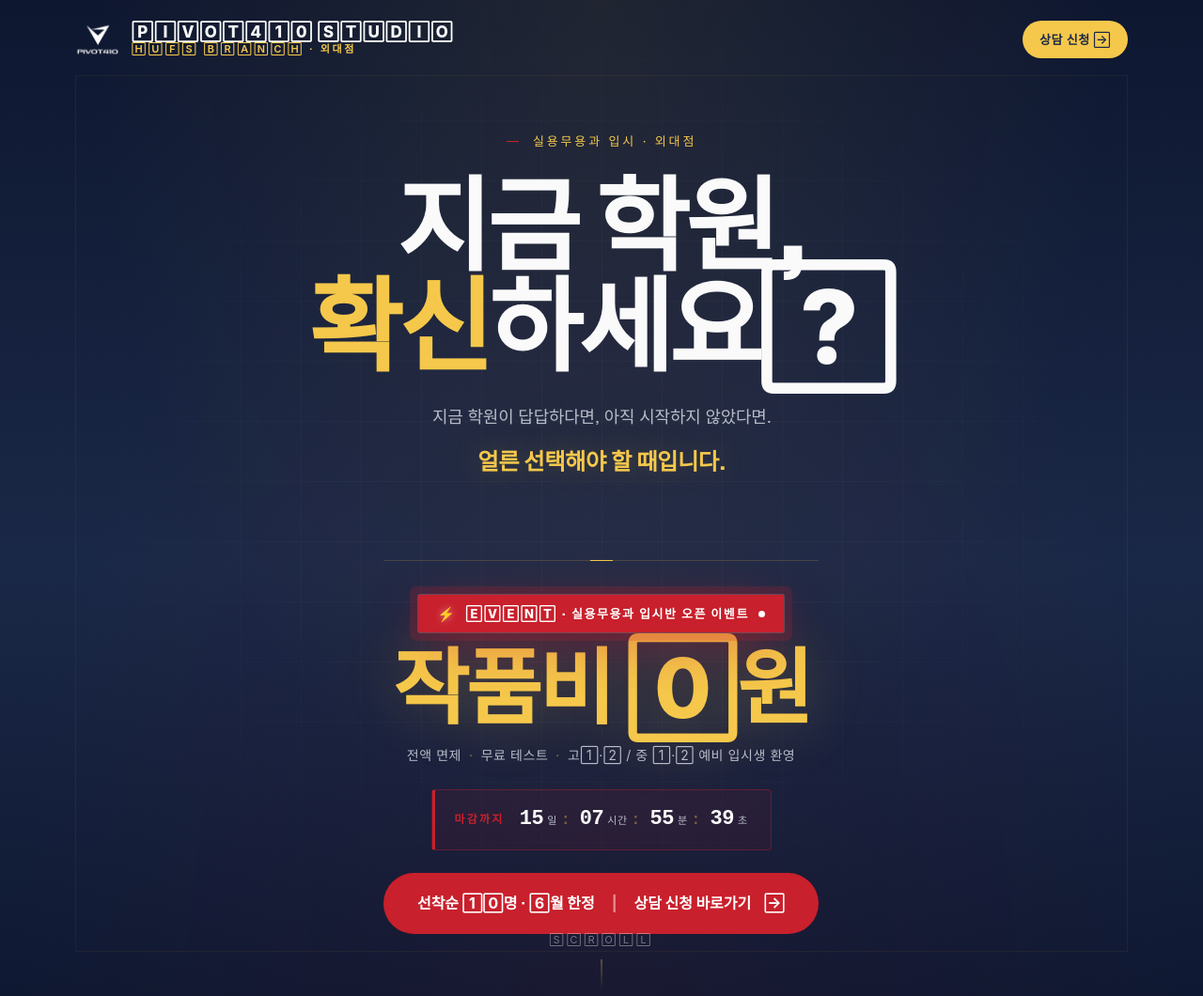
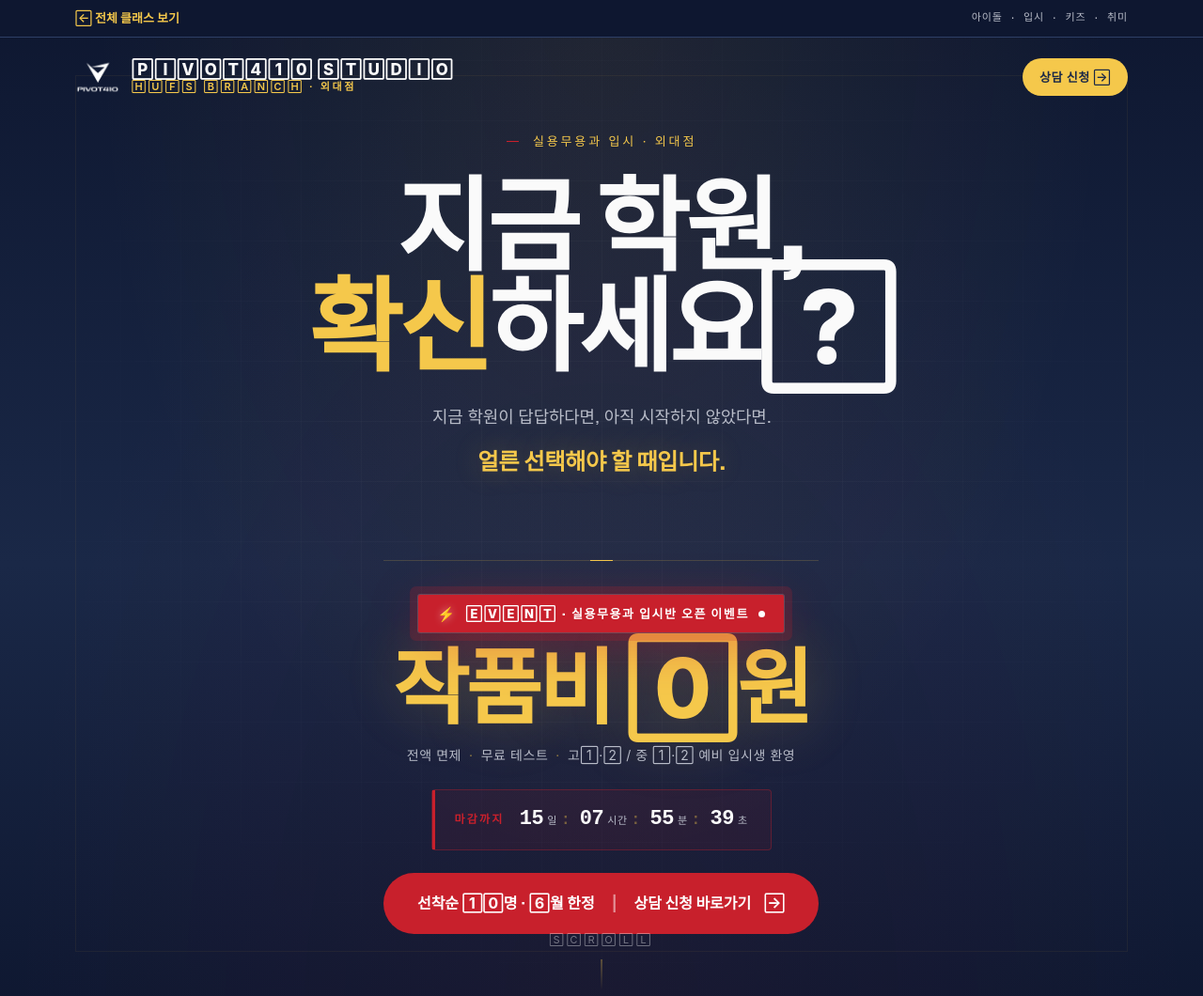
Before and after one commit to 410zwoo-netizen/pivot410-hufs-Entrancelanding, a plain HTML site: page index.html in a window 1280 px wide. Shown: the top 1060 px of the page at 94% size. Drawn offline with nearby package versions, Linux system fonts and the light colour scheme; a web font is replaced by a local one.

Commit message:
허브 복귀 바 추가

```diff
--- a/index.html
+++ b/index.html
@@ -169,11 +169,53 @@ a { color: inherit; text-decoration: none; }
 .reveal[data-delay="4"] { transition-delay: 0.32s; }
 
 /* ==========================================================
+   HUB BAR · 허브(link 페이지)로 복귀 — 본부 표준 복귀 바
+   ========================================================== */
+:root { --hub-h: 40px; } /* 복귀 바 높이. 헤더/hero를 이만큼 내림 */
+
+.hub-bar {
+  position: fixed;
+  top: 0; left: 0; right: 0;
+  z-index: 101; /* 헤더(100)보다 위 — 항상 맨 위에 고정 */
+  height: var(--hub-h);
+  background: var(--navy-deep);
+  border-bottom: 1px solid var(--navy-line);
+  display: flex;
+  align-items: center;
+  justify-content: space-between;
+  gap: 16px;
+  padding: 0 var(--gutter);
+}
+.hub-bar a.hub-back {
+  display: inline-flex;
+  align-items: center;
+  gap: 8px;
+  font-size: 13px;
+  font-weight: 600;
+  letter-spacing: -0.005em;
+  color: var(--gold);
+  transition: opacity 0.2s var(--ease);
+}
+.hub-bar a.hub-back:hover { opacity: 0.75; }
+.hub-bar .hub-list {
+  font-family: 'JetBrains Mono', ui-monospace, monospace;
+  font-size: 11px;
+  letter-spacing: 0.08em;
+  color: var(--gray-soft);
+}
+/* 헤더를 복귀 바 높이만큼 아래로 — 겹침 방지 (원본 .site-header top 값에 반영) */
+/* hero 첫 화면도 복귀 바 높이만큼 보정 */
+.hero { padding-top: calc(140px + var(--hub-h)); }
+@media (max-width: 380px) {
+  .hub-bar .hub-list { display: none; } /* 좁은 화면에선 우측 안내 숨김 */
+}
+
+/* ==========================================================
    HEADER
    ========================================================== */
 .site-header {
   position: fixed;
-  top: 0; left: 0; right: 0;
+  top: var(--hub-h); left: 0; right: 0;
   z-index: 100;
   padding: 18px var(--gutter);
   display: flex;
--- a/js/377e1f7f.js
+++ b/js/377e1f7f.js
@@ -96,6 +96,12 @@ function Header() {
     return () => window.removeEventListener("scroll", onScroll);
   }, []);
   return (
+    <>
+      {/* 허브(link 페이지)로 복귀하는 본부 표준 바 */}
+      <div className="hub-bar">
+        <a className="hub-back" href="https://link.pivotstudio.kr">← 전체 클래스 보기</a>
+        <span className="hub-list">아이돌 · 입시 · 키즈 · 취미</span>
+      </div>
       <header className={"site-header" + (scrolled ? " scrolled" : "")}>
         <a href="#top" className="brand">
           <img className="brand-mark" src={(window.__resources && window.__resources.logoWhite) || "assets/logo-white.png"} alt="PIVOT410" />
@@ -106,6 +112,7 @@ function Header() {
         </a>
         <a href="#contact" className="nav-cta">상담 신청 →</a>
       </header>
+    </>
   );
 }
 
```
Lines whose indentation alone changed are shown as unchanged.
